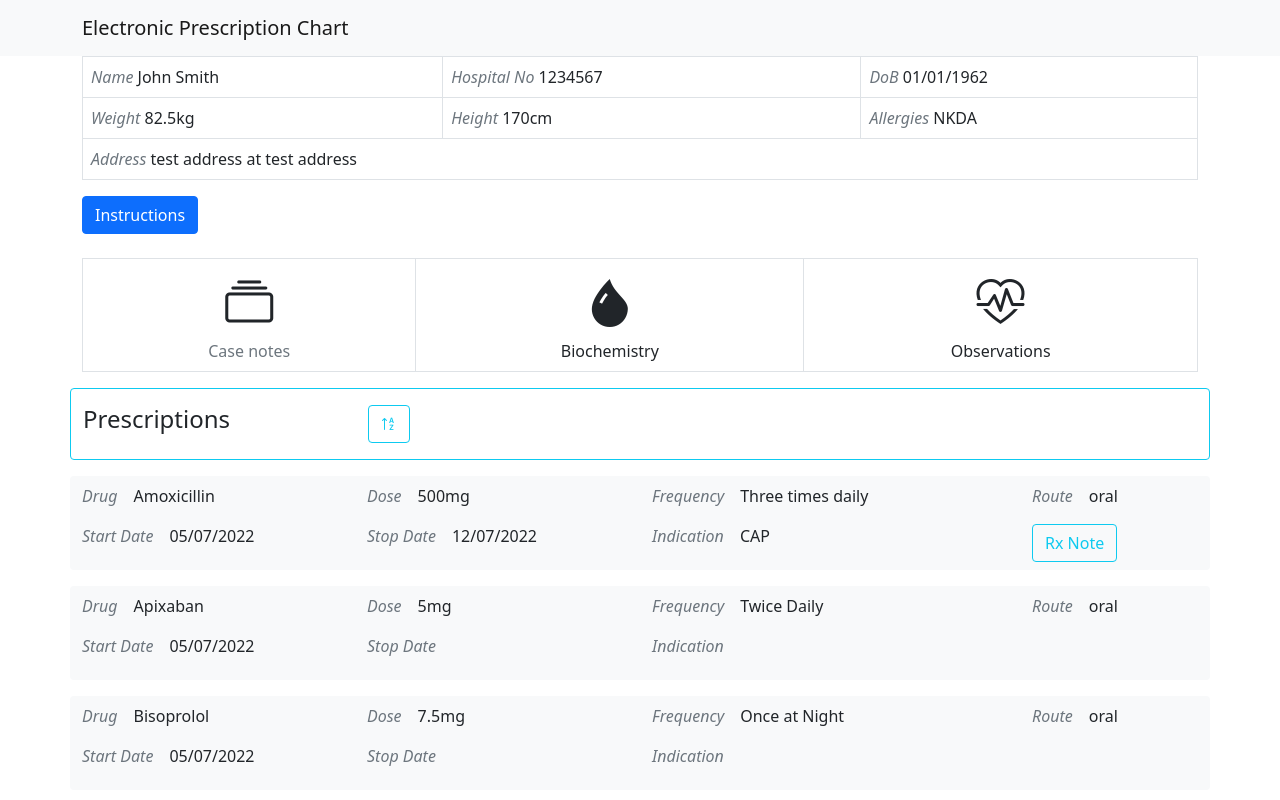
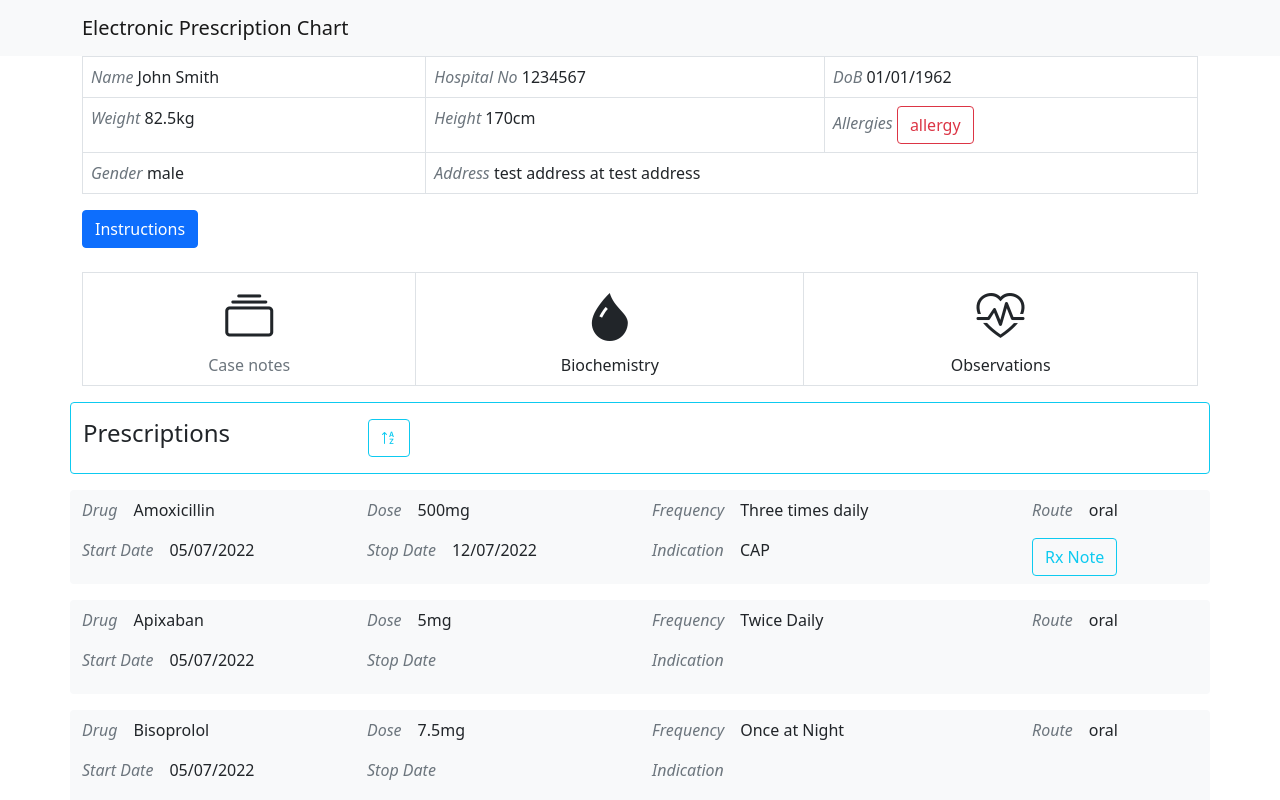
Before and after one commit to blogan19/case-studies-react, a React (Create React App) app: page / in a window 1280 px wide. Shown: the top 800 px of the page. Built offline with nearby package versions, Linux system fonts and the light colour scheme.

Commit message:
allergies added

```diff
--- a/src/App.js
+++ b/src/App.js
@@ -11,7 +11,7 @@ const App = () => {
 
     <>
       <NavBar/>
-      <PatientDetails firstname={data.patient.firstname} surname={data.patient.surname} hospitalNo={data.patient.hospitalNo} dob={data.patient.dob} address={data.patient.address} weight={data.patient.weight} height={data.patient.height} allergies={data.allergies} />
+      <PatientDetails patient={data.patient} allergies={data.allergies}/>
       <CaseInstructions instructions={data.case_instructions}/>
       <ObservationsOffCanvas />
       <Prescription prescriptions={data.prescriptionList}/>
--- a/src/case_study.json
+++ b/src/case_study.json
@@ -7,9 +7,10 @@
         "dob":"01/01/1962",
         "address": "test address at test address",
         "weight": "82.5kg",
-        "height": "170cm"
+        "height": "170cm",
+        "gender": "male"
     },
-    "allergies": ["NKDA"],
+    "allergies": ["amlodipine ankle swelling","amoxicillin rash"],
     "prescriptionList" : [
         {
           "drug": "amoxicillin",
@@ -21,7 +22,11 @@
           "start_date": "05/07/2022",
           "end_date": "12/07/2022",
           "indication": "CAP",
-          "note": "Curb score of 1"
+          "note": "Curb score of 1",
+          "prescriber": "Dr test",
+          "administrations":{
+            "":""
+          }
         },{
           "drug": "Zopiclone",
           "dose": "7.5mg",
--- a/src/components/Patient_details.jsx
+++ b/src/components/Patient_details.jsx
@@ -1,45 +1,49 @@
 import React from "react";
 import Table from 'react-bootstrap/Table';
 import Container from 'react-bootstrap/Container';
+import Allergies from "./allergies";
 
-const PatientDetails = ({firstname, surname, hospitalNo, dob, weight, height, allergies, address}) => {
+const PatientDetails = ({patient, allergies}) => {
     return(
-
         <Container>
             <Table bordered>
                 <tbody>
                 <tr>
                     <td>
                         <i className="text-muted">Name  </i>
-                        {firstname} {surname}
+                        {patient.firstname} {patient.surname}
                     </td>
                     <td>
                         <i className="text-muted">Hospital No  </i>
-                        {hospitalNo}
+                        {patient.hospitalNo}
                     </td>
                     <td>
                         <i className="text-muted">DoB  </i>
-                        {dob}
+                        {patient.dob}
                     </td>
                 </tr>
                 <tr>
                     <td>
                         <i className="text-muted">Weight  </i>
-                        {weight}
+                        {patient.weight}
                     </td>
                     <td>
                         <i className="text-muted">Height  </i>
-                        {height}
+                        {patient.height}
                     </td>
                     <td>
                         <i className="text-muted">Allergies  </i>
-                        {allergies}
+                        <Allergies allergyList={allergies}/>
                     </td>
                 </tr>
                 <tr>
-                    <td colSpan={3}>
+                    <td colSpan={1}>
+                        <i className="text-muted">Gender </i>
+                        {patient.gender}
+                    </td>
+                    <td colSpan={2}>
                         <i className="text-muted">Address </i>
-                        {address}
+                        {patient.address}
                     </td>
                 </tr>
                 </tbody>
--- a/src/components/allergies.jsx
+++ b/src/components/allergies.jsx
@@ -1,3 +1,34 @@
-import react from 'react';
+import React, { useState } from 'react';
+import Tooltip from 'react-bootstrap/Tooltip';
+import Button from 'react-bootstrap/Button';
+import OverlayTrigger from 'react-bootstrap/OverlayTrigger'
 
-//add a modal for multiple allergies or banner of some type?
+const Allergies = (props) =>{
+    const [allergyButton, setAllergybtn] = useState('')
+
+    let allergies = props.allergyList
+    let allergyItems = ''
+
+    if(Array.isArray(allergies) && allergies[0] != 'nkda'){
+        allergyItems = allergies.map((allergy) =>
+            <li key={allergy}>{allergy}</li>
+        )
+//        setAllergybtn('Allergies')
+    }
+
+    return(
+        <OverlayTrigger
+                        overlay={(props) => (
+                            <Tooltip {...props}>
+                                <ul>
+                                    {allergyItems}
+                                </ul>
+                            </Tooltip>
+                        )}
+                        placement="bottom">
+                        <Button variant="outline-danger" > allergy</Button>
+        </OverlayTrigger>
+    )
+}
+
+export default Allergies
--- a/src/components/observations/ObservationsOffCanvas.jsx
+++ b/src/components/observations/ObservationsOffCanvas.jsx
@@ -2,7 +2,6 @@ import React, { useState } from 'react';
 import Offcanvas from 'react-bootstrap/Offcanvas';
 import Table from 'react-bootstrap/Table';
 import Container from 'react-bootstrap/Container';
-import { ReactComponent as Biochemistry_svg} from '../../svgs/biochemistry_svg.svg'
 import styles from '../prescriptionchart.css'
 
 function ObservationsOffCanvas() {
```
Also changed, not shown: src/svgs/biochemistry_svg.svg (deleted).
